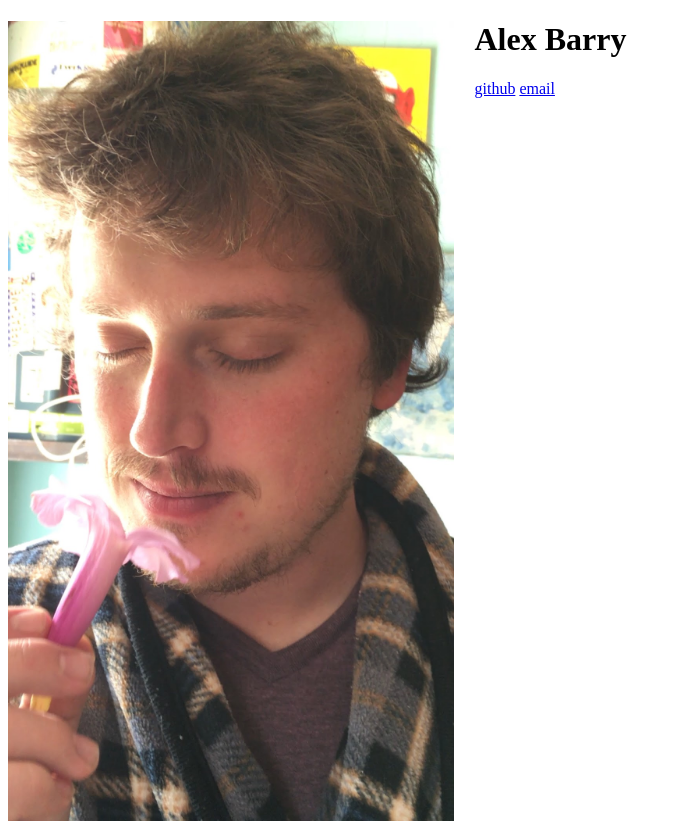
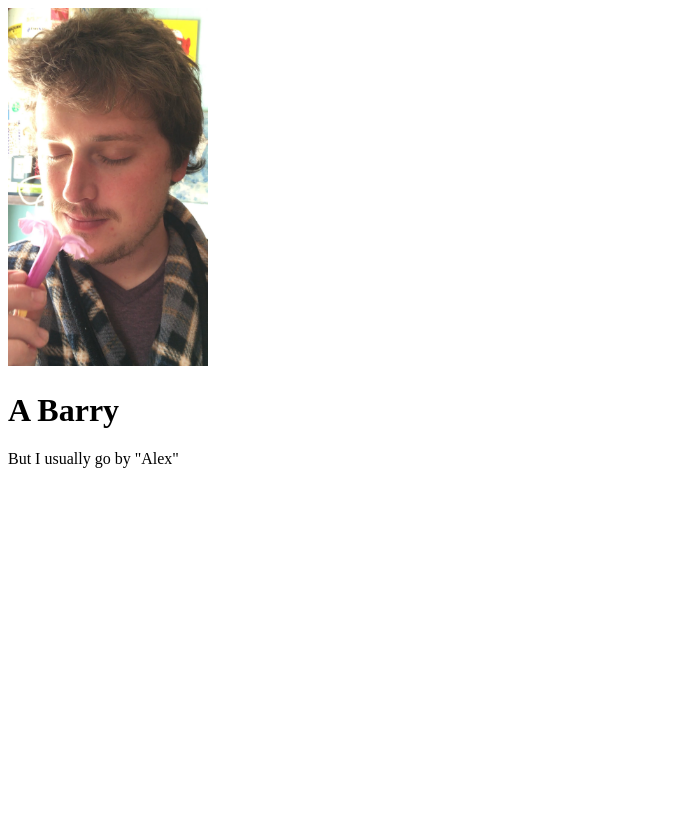
Before and after one commit to outerpasta/outerpasta.github.io, a plain HTML site: page index.html in a window 1280 px wide. Shown: the whole page, without its empty margins (0-681 px from the left). After the commit the page ends 800 px from the top, so only its background shows below. Drawn offline with Linux system fonts and the light colour scheme.

```diff
--- a/index.html
+++ b/index.html
@@ -3,21 +3,11 @@
   <head>
     <meta charset=utf-8>
     <link rel="stylesheet" href="style.css">
-    <title>outerpasta</title>
-    <style>
-      .left-image {
-	  float: left;
-	  margin-right: 20px;
-	  height: 100vh;
-      }
-    </style>
+    <title>A Barry</title>
   </head>
   <body>
-    <img class="left-image" src="self.jpg" alt="Picture of me">
-    <p>
-      <h1>Alex Barry</h1>
-      <a href="https://github.com/outerpasta">github</a>
-      <a href="mailto: outerpasta@gmail.com">email</a>
-    </p>
+    <img src="self.jpg" alt="Picture of me" width="200">
+    <h1>A Barry</h1>
+    But I usually go by "Alex"
   </body>
 </html>
```
